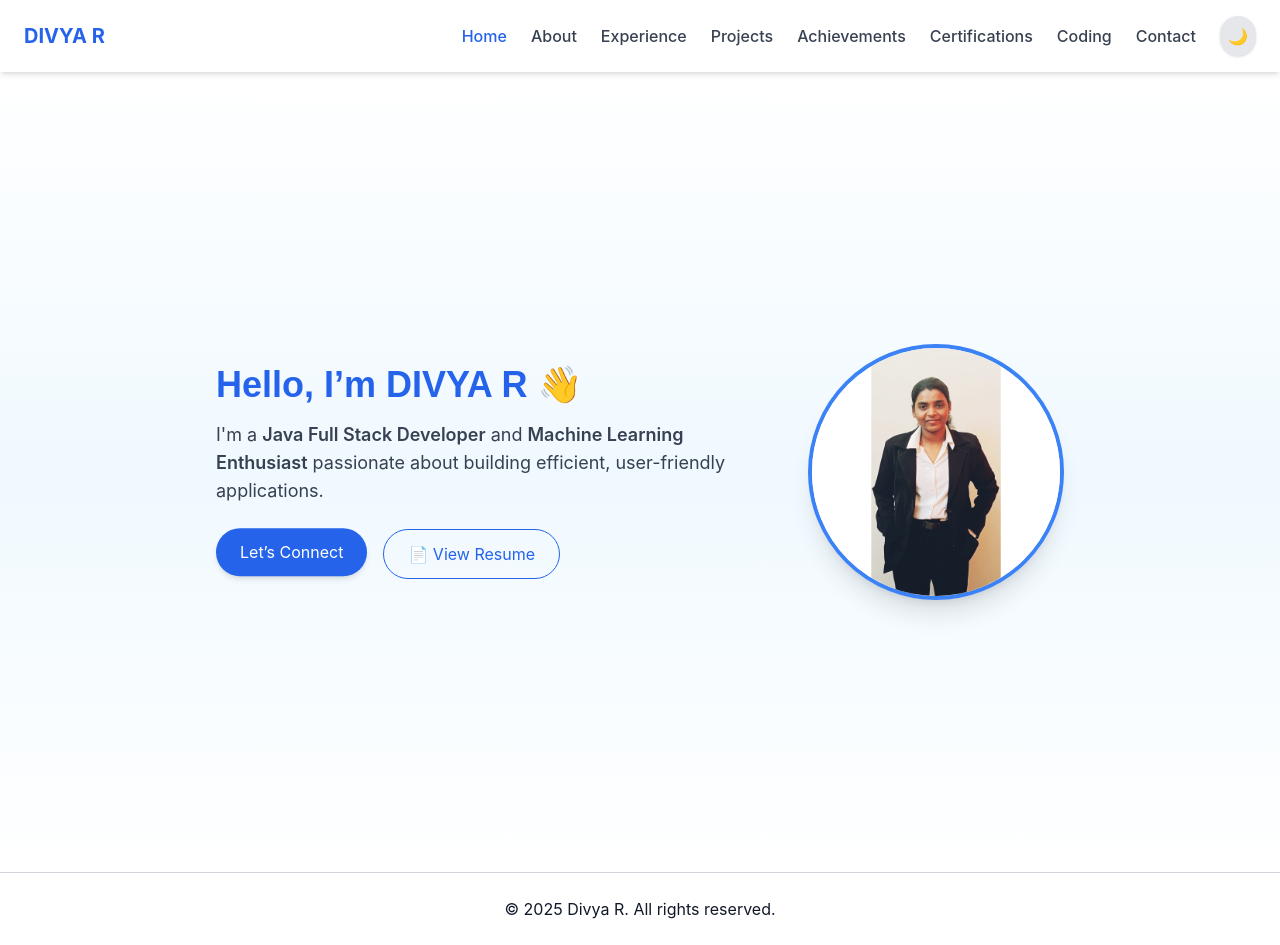
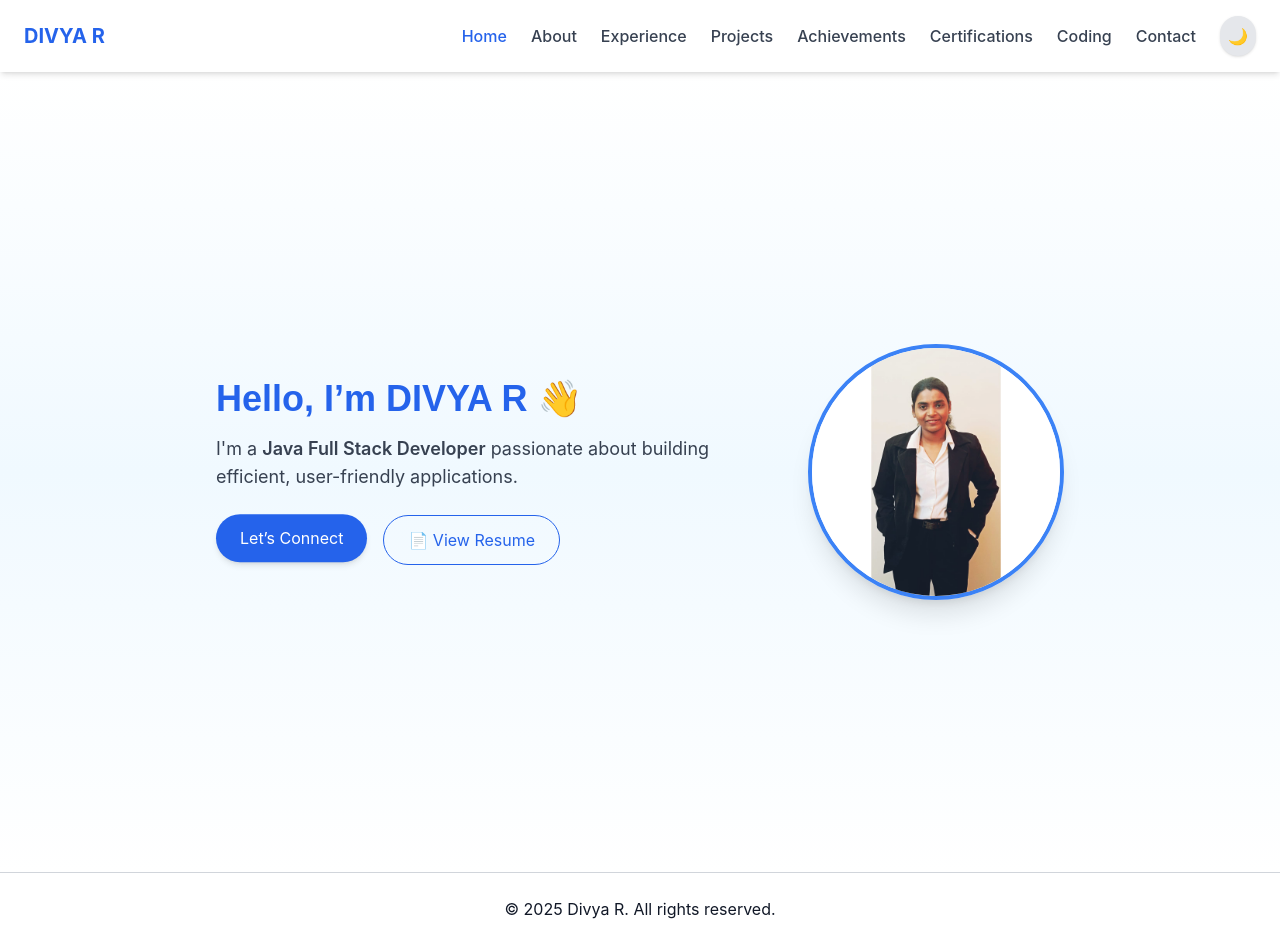
Before and after one commit to Divya22022004/Divya_Portfolio, a Next.js app: page / in a window 1280 px wide. Built offline with nearby package versions, Linux system fonts and the light colour scheme.

Commit message:
Update Hero.tsx

```diff
--- a/components/Hero.tsx
+++ b/components/Hero.tsx
@@ -22,10 +22,7 @@ export default function Hero() {
           <span className="font-semibold">
             Java Full Stack Developer
           </span>{" "}
-          and{" "}
-          <span className="font-semibold">
-            Machine Learning Enthusiast
-          </span>{" "}
+
           passionate about building efficient, user-friendly applications.
         </p>
 
```
